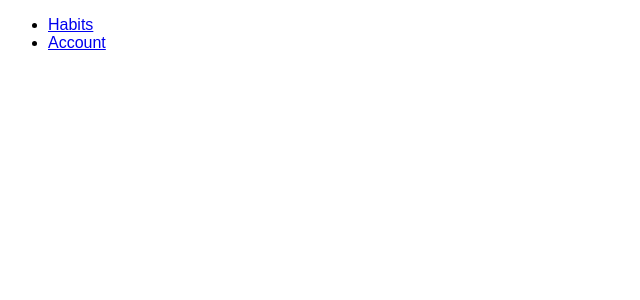
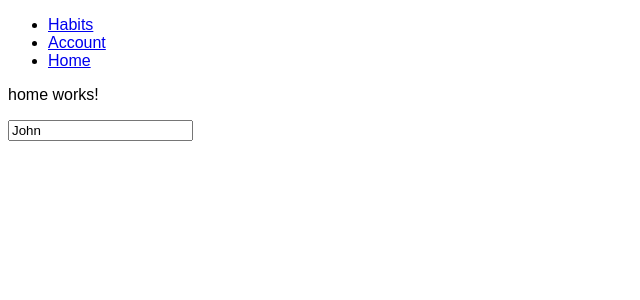
Before and after one commit to leopaul29/egghead-angular, an Angular app: page /home in a window 1280 px wide. Before the commit this address led to /. Shown: the top 300 px of the page, without its empty margins (0-640 px from the left). Built offline with nearby package versions, Linux system fonts and the light colour scheme.

Commit message:
create angular form

```diff
--- a/src/app/app.component.ts
+++ b/src/app/app.component.ts
@@ -7,6 +7,7 @@
     <ul>
       <li><a routerLink="/habits">Habits</a></li>
       <li><a routerLink="/account">Account</a></li>
+      <li><a routerLink="/home">Home</a></li>
     </ul>
   </nav>
   <router-outlet></router-outlet>`,
--- a/src/app/app.module.ts
+++ b/src/app/app.module.ts
@@ -1,6 +1,6 @@
 import { NgModule } from '@angular/core';
 import { BrowserModule } from '@angular/platform-browser';
-import { ReactiveFormsModule } from '@angular/forms';
+import { FormsModule, ReactiveFormsModule } from '@angular/forms';
 import { AppComponent } from './app.component';
 import { HttpClientModule } from '@angular/common/http';
 import { RouterModule, Routes } from '@angular/router';
@@ -12,9 +12,11 @@
 import { AccountDetailComponent } from './account-detail/account-detail.component';
 import { AccountInfoComponent } from './account-info/account-info.component';
 import { AccountItemsComponent } from './account-items/account-items.component';
+import { HomeComponent } from './home/home.component';
 
 const routes: Routes = [
   { path: 'habits', component: HabitsComponent },
+  { path: 'home', component: HomeComponent },
   { path: 'account', component: AccountComponent },
   {
     path: 'account/:id',
@@ -32,6 +34,7 @@
     ReactiveFormsModule,
     HttpClientModule,
     RouterModule.forRoot(routes),
+    FormsModule,
   ],
   declarations: [
     AppComponent,
@@ -41,6 +44,7 @@
     HabitsComponent,
     AccountComponent,
     AccountDetailComponent,
+    HomeComponent,
   ],
   providers: [],
   bootstrap: [AppComponent],
--- /dev/null
+++ b/src/app/home/home.component.ts
@@ -0,0 +1,15 @@
+import { Component, OnInit } from '@angular/core';
+
+@Component({
+  selector: 'app-home',
+  template: `
+    <p>home works!</p>
+    <input type="text" [ngModel]="username" />
+  `,
+})
+export class HomeComponent implements OnInit {
+  username = 'John';
+  constructor() {}
+
+  ngOnInit(): void {}
+}
```
Also changed, not shown: 1 other file (tests, documents, lock files or other folders).
